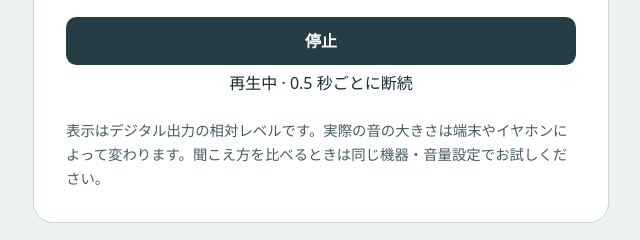
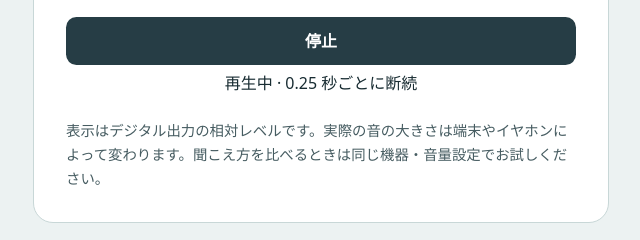
Before and after one commit to hirasho/learning-materials, a plain HTML site: page hearing-check/index.html in a window 1280 px wide. Both pictures are taken after a click on the button "再生". Shown: the part 530-770 px from the top of the page, 319-959 px from the left. Drawn offline with Linux system fonts and the light colour scheme.

Commit message:
Use quarter-second hearing check pulses

```diff
--- a/hearing-check/index.html
+++ b/hearing-check/index.html
@@ -72,6 +72,7 @@
   const amplitude = () => 10 ** (Number(level.value) / 20);
 
   let context;
+  const pulseSeconds = 0.25;
   let gateBuffer;
   let noiseBuffer;
   let playback;
@@ -129,7 +130,9 @@
       if (request !== startRequest || document.hidden) return;
 
       const isNoise = currentSound() === 'noise';
-      gateBuffer ??= makeBuffer(1, time => Math.max(0, Math.min(1, time / .005, (.5 - time) / .005)));
+      gateBuffer ??= makeBuffer(2 * pulseSeconds, time =>
+        Math.max(0, Math.min(1, time / .005, (pulseSeconds - time) / .005))
+      );
       let source;
       if (isNoise) {
         noiseBuffer ??= makeBuffer(4, () => 2 * Math.random() - 1);
@@ -160,7 +163,7 @@
       playback = { source, gate, gain };
       play.dataset.playing = 'true';
       play.textContent = '停止';
-      status.textContent = '再生中 · 0.5 秒ごとに断続';
+      status.textContent = `再生中 · ${pulseSeconds} 秒ごとに断続`;
     } catch (error) {
       if (request === startRequest) status.textContent = '再生できませんでした。';
     } finally {
```
